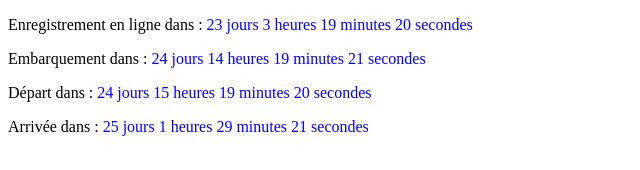
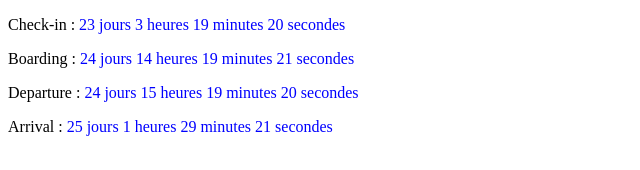
Before and after one commit to Yoann777/countDown, a plain HTML site: page index.html in a window 1280 px wide. Shown: the whole page, without its empty margins (0-640 px from the left). Drawn offline with Linux system fonts and the light colour scheme.

Commit message:
modif format + variables

```diff
--- a/index.html
+++ b/index.html
@@ -6,10 +6,10 @@
 	<title>Compte à rebours</title>
 </head>
 <body>
-	<p>Enregistrement en ligne dans : <span id="checkIn"></span></p>
-	<p>Embarquement dans : <span id="boarding"></span></p>
-	<p>Départ dans : <span id="departure"></span></p>
-	<p>Arrivée dans : <span id="arrival"></span></p>
+	<p>Check-in : <span id="checkIn"></span></p>
+	<p>Boarding : <span id="boarding"></span></p>
+	<p>Departure : <span id="departure"></span></p>
+	<p>Arrival : <span id="arrival"></span></p>
 	<script src="./index.js"></script>
 </body>
 </html>
```
